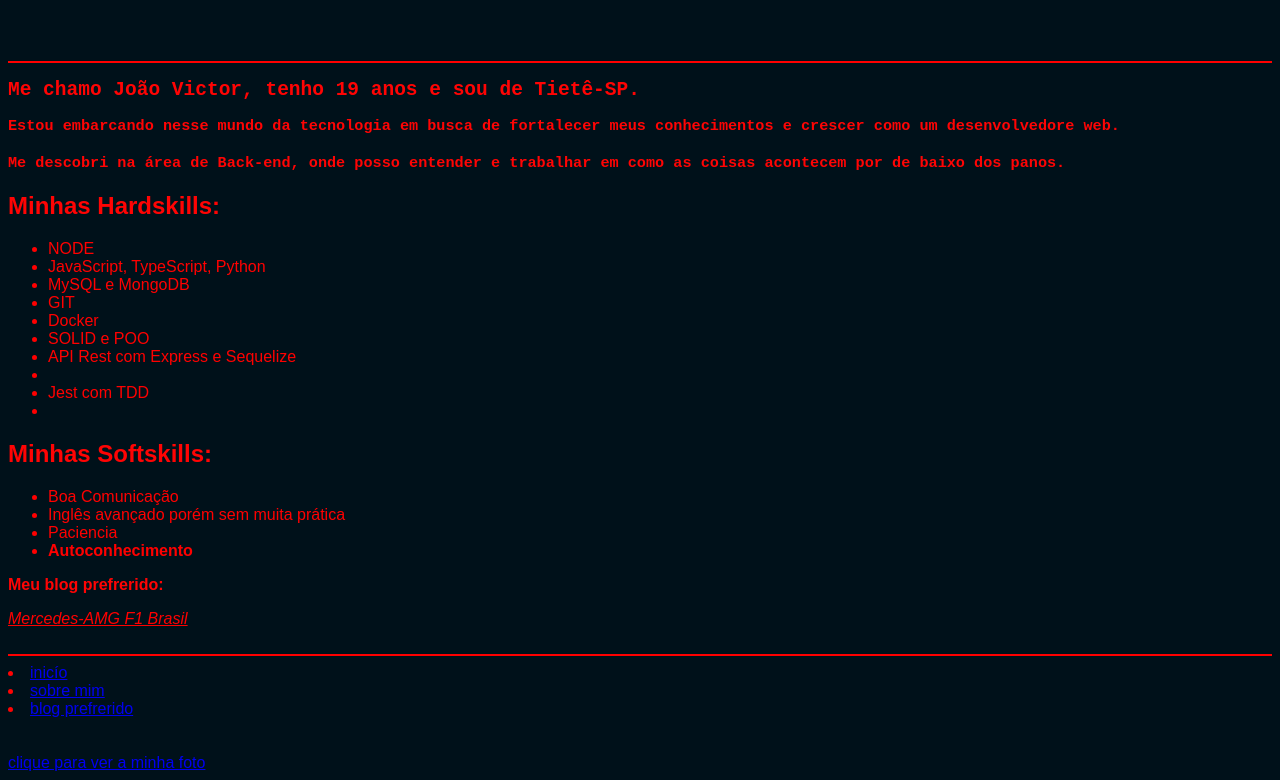
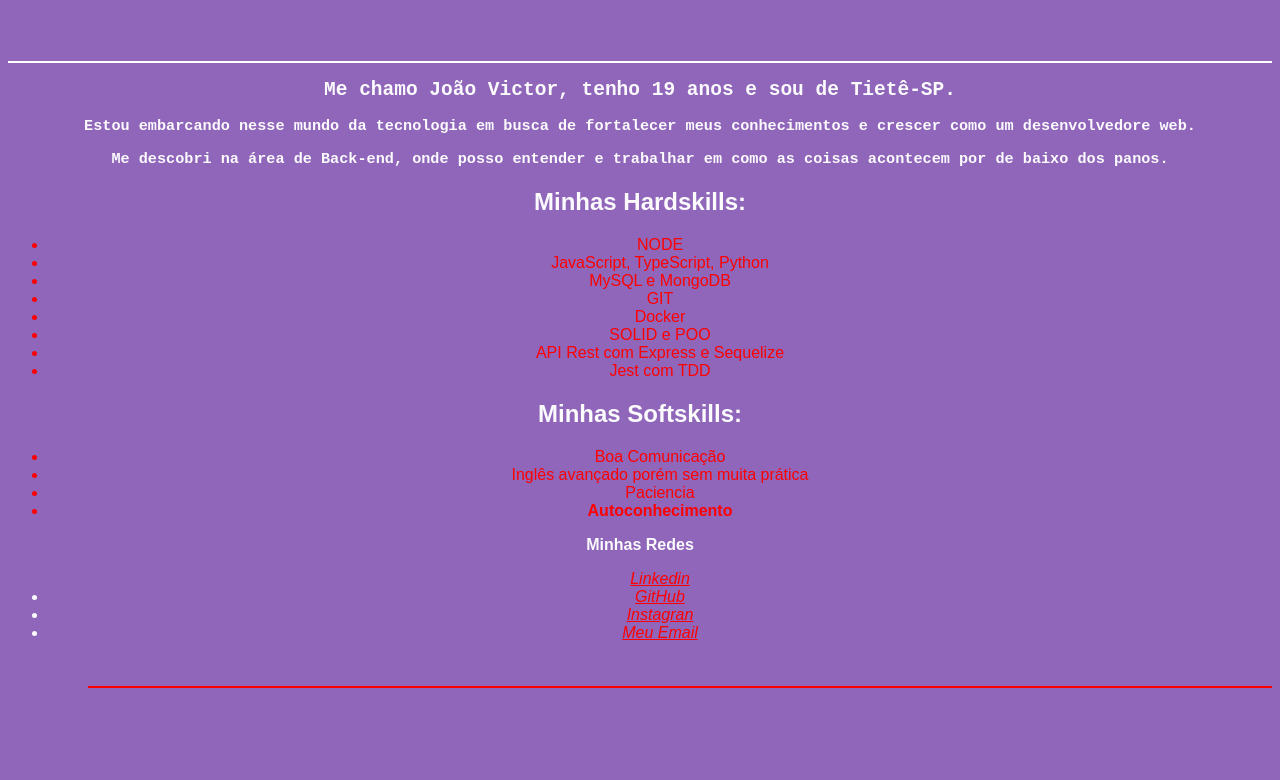
Before and after one commit to DearJao/DearJao.github.io, a plain HTML site: page index.html in a window 1280 px wide. Shown: the part 383-1163 px from the top of the page. After the commit the page ends 1087 px from the top, so only its background shows below. Drawn offline with Linux system fonts and the light colour scheme.

Commit message:
Update index.html

```diff
--- a/index.html
+++ b/index.html
@@ -10,23 +10,20 @@
 	<style>
 
 		body{
-			color: rgb(255, 4, 4);
-			background-color: rgb(0, 17, 26);
+			color: rgb(251, 250, 252);
+			background-color: rgb(144, 102, 186);
 			font-family:Arial, Helvetica, sans-serif;
-
-
+			text-align: center;
 		}
 
 		.title{
-			color: rgb(255, 4, 4);
+			color: rgb(251, 250, 252);
 			text-align: center;
 		}
 
 		.title2{
 			font-family:monospace
 		}
-
-
 
 		.blog{
 			color: red;
@@ -39,6 +36,10 @@
 
 		.list{
 			color: red;
+		}
+
+		.foto{
+
 		}
 
 
@@ -56,11 +57,11 @@
     <br>
     <br>
 
-    <hr color="red" >
+    <hr color="white" >
 
     <h2 class="title2" id="sobre"> Me chamo João Victor, tenho 19 anos e sou de Tietê-SP. </h2>
-    <h3 class="title2" id="sobre"> Estou embarcando nesse mundo da tecnologia em busca de fortalecer meus conhecimentos e crescer como um desenvolvedore web. <h3>
-    <h3 class="title2" id="sobre"> Me descobri na área de Back-end, onde posso entender e trabalhar em como as coisas acontecem por de baixo dos panos. <h3>
+    <h3 class="title2" id="sobre"> Estou embarcando nesse mundo da tecnologia em busca de fortalecer meus conhecimentos e crescer como um desenvolvedore web. </h3>
+    <h3 class="title2" id="sobre"> Me descobri na área de Back-end, onde posso entender e trabalhar em como as coisas acontecem por de baixo dos panos. </h3>
 
     <h2> <strong> Minhas Hardskills: </strong> </h2>
 	<ul class="list">
@@ -70,8 +71,8 @@
 		<li> GIT </li>
 		<li> Docker </li>
 		<li> SOLID e POO </li>
-		<li> API Rest com Express e Sequelize <li>
-		<li> Jest com TDD <li>
+		<li> API Rest com Express e Sequelize </li>
+		<li> Jest com TDD </li>
 
     	</ul>
 
@@ -84,23 +85,20 @@
    <li class="important"> Autoconhecimento </li>
     </ul>
 
-<p id="blog prefrerido"> <strong> Meu blog prefrerido: </strong> </p>
+<p id="blog prefrerido"> <strong> Minhas Redes </strong> </p>
 
-<a class="blog" target="_blank" href="https://twitter.com/MercedesAMGF1BR?s=20&amp;t=Eg_2PTDsACha7IiBcCMYIQ"> Mercedes-AMG F1 Brasil </a>
+	    <ul class="list>
+	    <li> <a class="blog" target="_blank" href="https://www.linkedin.com/in/jo%C3%A3o-victor-r"> Linkedin </a> </li>
+	    <li> <a class="blog" target="_blank" href="https://github.com/DearJao"> GitHub </a> </li>
+	    <li> <a class="blog" target="_blank" href="https://www.instagram.com/dear_jao"> Instagran </a> </li>
+	    <li> <a class="blog" target="_blank" href="jvvr2013@gmail.com"> Meu Email </a> </li>
+	    <ul>
+
 
 <br>
 <br>
 
 <hr color="red">
-
-<li> <a href="#inicio"> inicío </a> </li>
-<li> <a href="#sobre"> sobre mim </a> </li>
-<li> <a href="#blog"> blog prefrerido </a> </li>
-
-<br>
-<br>
-
-<a href="./FotoPortofolioWeb.jpg"> clique para ver a minha foto </a>
 
 
 <!-- Code injected by live-server -->
```
